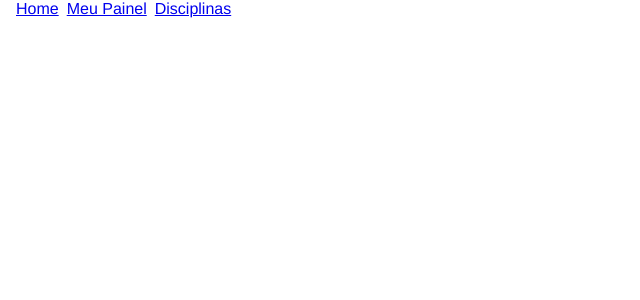
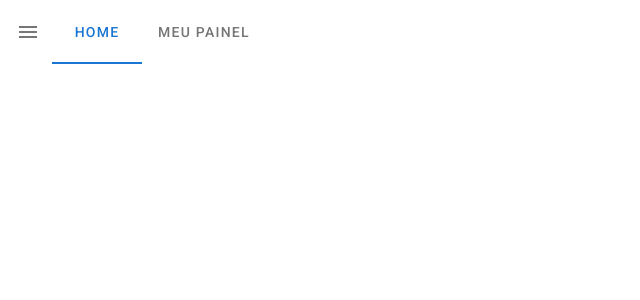
Before and after one commit to Recomendador-de-Disciplinas/Recomendador-de-Disciplinas.github.io, a Vue app in the folder frontend/: page / in a window 1280 px wide. Shown: the top 300 px of the page, without its empty margins (0-640 px from the left). Built offline with nearby package versions, Linux system fonts and the light colour scheme.

Commit message:
WIP: Fix vuetify and add navbar
Signed-off-by: Thiago Guerrero <tgbalera@hotmail.com>
Signed-off-by: Erick Rodrigues <erick.rodrigues.santana14@gmail.com>

```diff
--- a/frontend/package.json
+++ b/frontend/package.json
@@ -11,6 +11,7 @@
     "core-js": "^3.6.5",
     "vue": "^2.6.11",
     "vue-router": "^3.2.0",
+    "vue-template-compiler": "^2.6.14",
     "vuetify": "^2.4.0"
   },
   "devDependencies": {
@@ -23,9 +24,8 @@
     "eslint": "^6.7.2",
     "eslint-plugin-vue": "^6.2.2",
     "sass": "~1.32.0",
-    "sass-loader": "^10.0.0",
+    "sass-loader": "^12.1.0",
     "vue-cli-plugin-vuetify": "~2.4.2",
-    "vue-template-compiler": "^2.6.11",
     "vuetify-loader": "^1.7.0"
   },
   "eslintConfig": {
--- a/frontend/public/index.html
+++ b/frontend/public/index.html
@@ -5,9 +5,6 @@
     <meta http-equiv="X-UA-Compatible" content="IE=edge">
     <meta name="viewport" content="width=device-width,initial-scale=1.0">
     <link rel="icon" href="<%= BASE_URL %>favicon.ico">
-    <link rel="preconnect" href="https://fonts.googleapis.com">
-    <link rel="preconnect" href="https://fonts.gstatic.com" crossorigin>
-    <link href="https://fonts.googleapis.com/css2?family=Roboto:ital,wght@0,400;0,700;1,400;1,700&display=swap" rel="stylesheet">
     <title><%= htmlWebpackPlugin.options.title %></title>
     <link rel="stylesheet" href="https://fonts.googleapis.com/css?family=Roboto:100,300,400,500,700,900">
     <link rel="stylesheet" href="https://cdn.jsdelivr.net/npm/@mdi/font@latest/css/materialdesignicons.min.css">
--- a/frontend/src/App.vue
+++ b/frontend/src/App.vue
@@ -1,28 +1,5 @@
 <template>
-  <div id="app">
+  <v-app>
     <router-view/>
-  </div>
+  </v-app>
 </template>
-
-<style lang="scss">
-#app {
-  font-family: Avenir, Helvetica, Arial, sans-serif;
-  -webkit-font-smoothing: antialiased;
-  -moz-osx-font-smoothing: grayscale;
-  text-align: center;
-  color: #2c3e50;
-}
-
-#nav {
-  padding: 30px;
-
-  a {
-    font-weight: bold;
-    color: #2c3e50;
-    text-decoration: none;
-    &.router-link-exact-active {
-      color: #42b983;
-    }
-  }
-}
-</style>
--- /dev/null
+++ b/frontend/src/components/Navbar.vue
@@ -0,0 +1,22 @@
+<template>
+  <div>
+      <v-toolbar flat>
+        <v-app-bar-nav-icon></v-app-bar-nav-icon>
+        <v-tabs>
+          <v-tab v-for="(path, i) in paths" :key='i' link :to="path.url" >{{ path.name }}</v-tab>
+        </v-tabs>
+      </v-toolbar>
+  </div>
+</template>
+
+<script>
+export default {
+  data: () => ({
+    paths: [
+      {name: "Home", url: "/"},
+      {name: "Meu Painel", url: "/painel"}
+    ]
+  })
+
+}
+</script>
--- a/frontend/src/main.js
+++ b/frontend/src/main.js
@@ -1,12 +1,12 @@
 import Vue from 'vue'
 import App from './App.vue'
+import router from './router'
 import vuetify from './plugins/vuetify'
-import router from './router'
 
 Vue.config.productionTip = false
 
 new Vue({
+  router,
   vuetify,
-  router,
   render: h => h(App)
 }).$mount('#app')
--- a/frontend/src/plugins/vuetify.js
+++ b/frontend/src/plugins/vuetify.js
@@ -1,7 +1,8 @@
 import Vue from 'vue';
 import Vuetify from 'vuetify/lib/framework';
 
+const opt = {}
+
 Vue.use(Vuetify);
 
-export default new Vuetify({
-});
+export default new Vuetify(opt);
--- a/frontend/src/views/Home.vue
+++ b/frontend/src/views/Home.vue
@@ -1,30 +1,14 @@
 <template>
-	<div class="home">
-    <v-toolbar flat class="d-flex">
-      <v-toolbar-items class="d-flex">
-
-        <div class="link"> <router-link to="/">Home</router-link> </div>
-        <div class="link"> <router-link to="/painel">Meu Painel</router-link></div>
-        <div class="link"> <router-link to="/disciplinas">Disciplinas</router-link></div>
-
-      </v-toolbar-items>
-  </v-toolbar>
-
-    <main>
-			<h1></h1>
-		</main>
-	</div>
+  <div class="home">
+    <Navbar />
+  </div>
 </template>
 
 <script>
-export default {
-	name: 'Home'
-}
+import Navbar from '../components/Navbar.vue'
+
+  export default {
+  components: { Navbar },
+    name: 'Home',
+  }
 </script>
-
-<style>
-  .link {
-    margin-right: 8px;
-  }
-
-</style>
```
Also changed, not shown: 2 other files (tests, documents, lock files or other folders).
